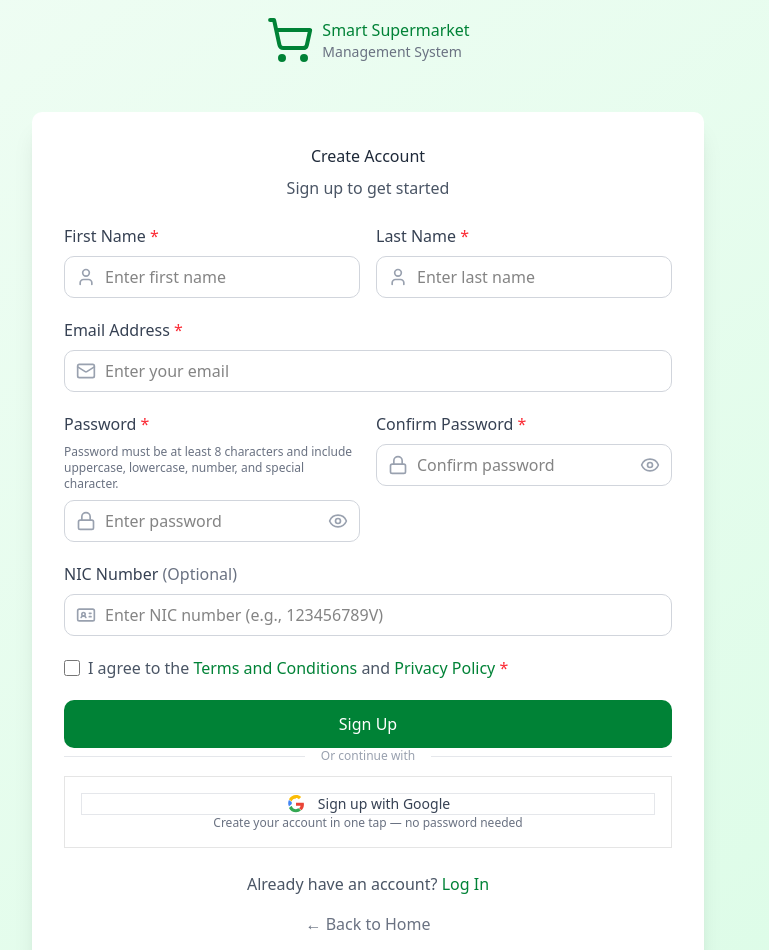
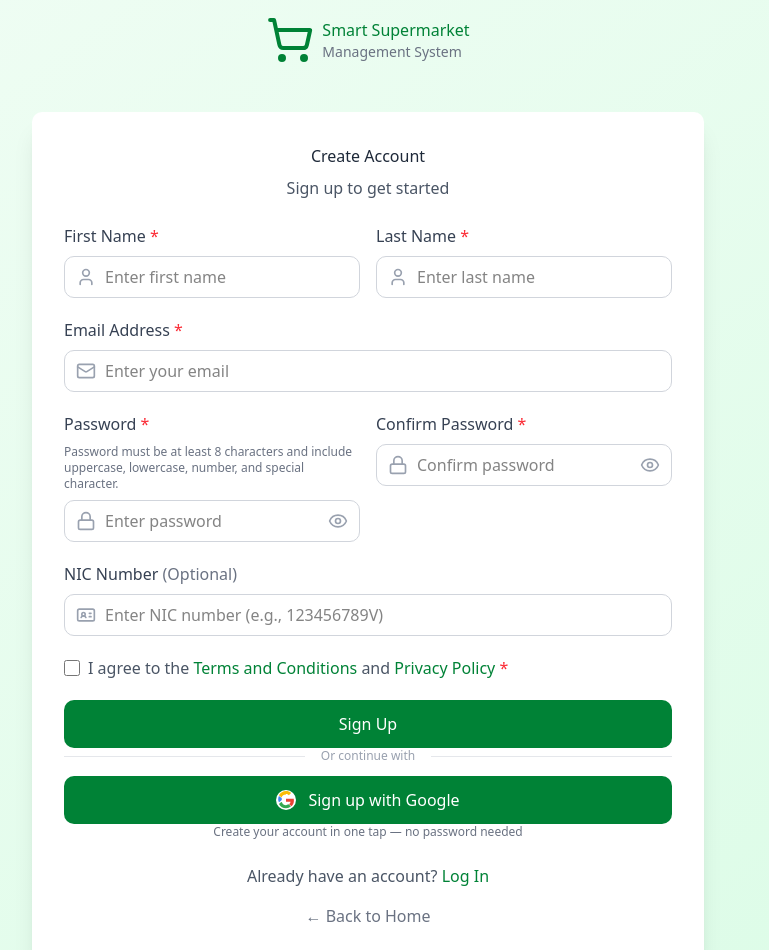
Before and after one commit to Mryasa69/Smart-super-market-management-system, a React (Vite) app in the folder frontend/: page /signup in a window 1280 px wide. Shown: the top 950 px of the page, without its empty margins (272-1041 px from the left). Built offline with nearby package versions, Linux system fonts and the light colour scheme; no server answers.

Commit message:
re-desing the google login button

```diff
--- a/frontend/src/components/auth/GoogleAuthSection.tsx
+++ b/frontend/src/components/auth/GoogleAuthSection.tsx
@@ -35,7 +35,7 @@ const GOOGLE_ICON = (
 );
 
 const buttonClassName =
-  'group flex w-full items-center justify-center gap-3 rounded-xl border border-gray-200 bg-white px-4 py-3.5 text-sm font-medium text-gray-700 shadow-sm transition-all duration-200 hover:-translate-y-0.5 hover:border-green-200 hover:bg-green-50/40 hover:shadow-md focus:outline-none focus:ring-2 focus:ring-green-500 focus:ring-offset-2 disabled:cursor-not-allowed disabled:opacity-60 disabled:hover:translate-y-0 disabled:hover:shadow-sm';
+  'w-full bg-green-700 text-white py-3 rounded-lg hover:bg-green-800 transition-colors disabled:bg-gray-400 disabled:cursor-not-allowed flex items-center justify-center gap-3 font-semibold';
 
 function GoogleAuthButton({ mode, onLogin, onError }: GoogleAuthSectionProps) {
   const navigate = useNavigate();
@@ -92,7 +92,9 @@ function GoogleAuthButton({ mode, onLogin, onError }: GoogleAuthSectionProps) {
       disabled={isLoading}
       className={buttonClassName}
     >
-      {GOOGLE_ICON}
+      <div className="flex h-7 w-7 items-center justify-center rounded-lg bg-white shadow-sm">
+        {GOOGLE_ICON}
+      </div>
       <span>{isLoading ? loadingLabel : label}</span>
     </button>
   );
@@ -111,7 +113,9 @@ function GoogleAuthPlaceholder({ mode, onError }: Pick<GoogleAuthSectionProps, '
       }
       className={buttonClassName}
     >
-      {GOOGLE_ICON}
+      <div className="flex h-7 w-7 items-center justify-center rounded-lg bg-white shadow-sm">
+        {GOOGLE_ICON}
+      </div>
       <span>{label}</span>
     </button>
   );
@@ -127,7 +131,7 @@ export function GoogleAuthSection({ mode, onLogin, onError }: GoogleAuthSectionP
     <div className="space-y-3">
       <AuthDivider />
 
-      <div className="rounded-2xl border border-dashed border-green-100 bg-gradient-to-br from-green-50/80 via-white to-white p-4">
+      <div className="w-full">
         {isGoogleAuthConfigured ? (
           <GoogleAuthButton mode={mode} onLogin={onLogin} onError={onError} />
         ) : (
--- a/frontend/src/components/pages/Products.tsx
+++ b/frontend/src/components/pages/Products.tsx
@@ -10,7 +10,7 @@ export default function Products() {
   const [sortBy, setSortBy] = useState("featured");
   const [showFilters, setShowFilters] = useState(false);
     const [addedToCart, setAddedToCart] = useState<number | null>(null);
-    const [cartCount, setCartCount] = useState(() => {
+    const [cartCount, setCartCount] = useState<number>(() => {
       const cart = JSON.parse(localStorage.getItem("cart") || "[]");
       return cart.reduce((sum: number, item: any) => sum + item.quantity, 0);
     });
```
